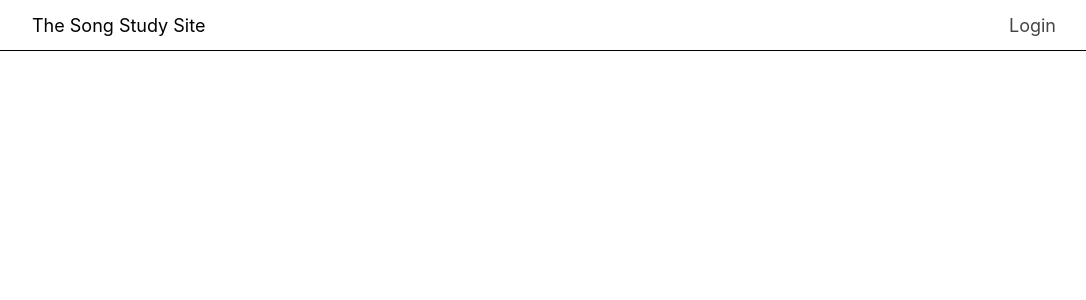
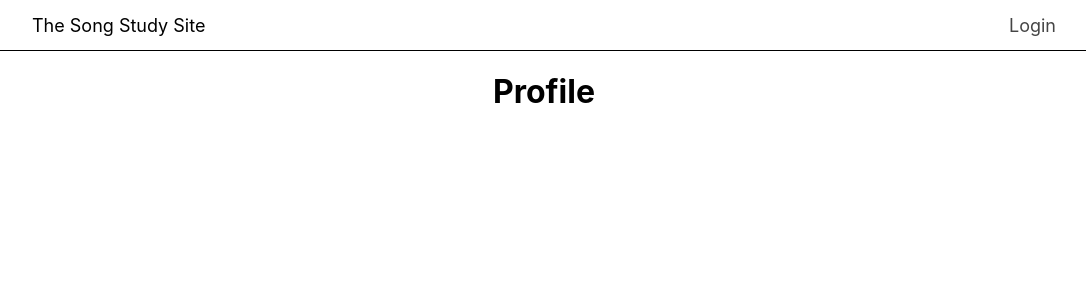
Before and after one commit to camrcast/technology-project-frontend, a React (Create React App) app: page /profile in a window 1280 px wide. Shown: the top 300 px of the page, without its empty margins (96-1182 px from the left). Built offline with nearby package versions, Linux system fonts and the light colour scheme.

Commit message:
Basic profile page

```diff
--- a/src/App.tsx
+++ b/src/App.tsx
@@ -3,6 +3,7 @@ import { Route, Routes } from 'react-router-dom';
 
 import Header from './components/Header';
 import Login from './pages/Login';
+import Profile from './pages/Profile';
 import { User, UserContext } from './context/userContext';
 
 
@@ -15,6 +16,7 @@ function App() {
         <Header/>
         <Routes>
           <Route path="/login" element={<Login setUser={setUser}/>}/>
+          <Route path="/profile" element={<Profile/>}/>
         </Routes>
       </UserContext.Provider>
     </>
--- a/src/components/Header/Header.tsx
+++ b/src/components/Header/Header.tsx
@@ -15,7 +15,7 @@ function Header() {
             </Link>
             <nav>
                 {/* Todo: Change user.username to link to the profile page when done*/}
-                {!user ? <NavLink to="/login">Login</NavLink> : user.username}
+                {!user ? <NavLink to="/login">Login</NavLink> : <NavLink to="/profile">Profile</NavLink>}
             </nav>
         </header>
     )
--- a/src/pages/Profile/Profile.css
+++ b/src/pages/Profile/Profile.css
@@ -0,0 +1,6 @@
+main {
+    display: flex;
+    flex-direction: column;
+    justify-content: center;
+    align-items: center;
+}
--- a/src/pages/Profile/Profile.tsx
+++ b/src/pages/Profile/Profile.tsx
@@ -1,12 +1,16 @@
-import React, {useState} from "react";
-import { useNavigate } from "react-router-dom";
+import React, {useState, useContext} from "react";
+import { UserContext } from '../../context/userContext'
 
 import "./Profile.css";
 
 function Profile() {
+    const user = useContext(UserContext);
     return (
         <main>
-            <button onClick={Profile}>Click Event</button>
+            <h1>Profile</h1>
+            <div>{user && <p>Username: {user.username}</p>}</div>
+            <div>{user && <p>Bio: {user.bio}</p>}</div>
+            <div>{user && <p>Genres: {user.genres}</p>}</div>
         </main>
     )
 }
```
